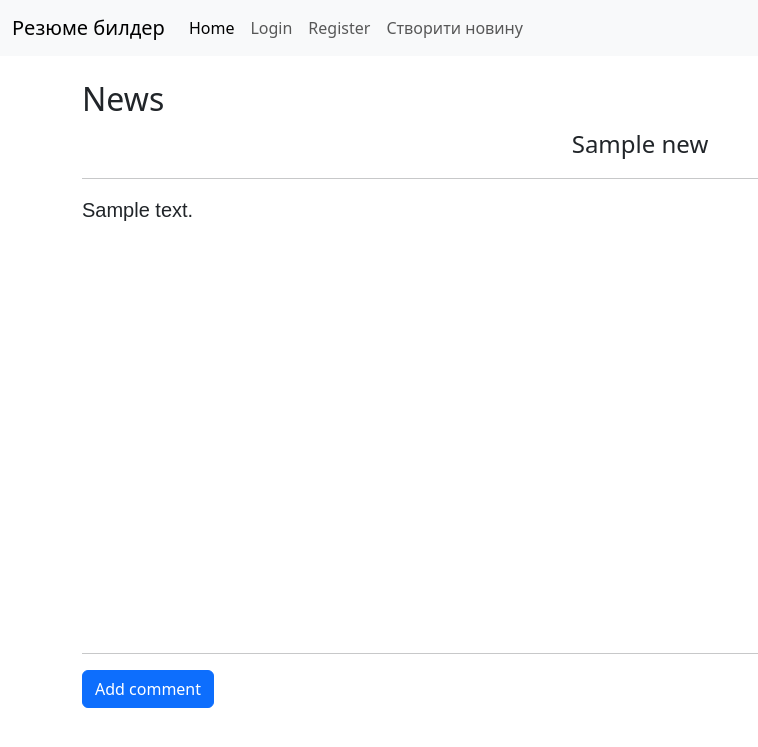
After one commit to Rocer23/Resume, a Django app: page /news/1/ in a window 1280 px wide. The commit adds this page. Shown: the top 747 px of the page, without its empty margins (0-758 px from the left). Run offline with Django 5.2, Linux system fonts and the light colour scheme; tables that the repository leaves empty hold one stand-in row (values such as "Sample post").

Commit message:
create page for new, show news on index page. Creating modal for comments under new

```diff
--- a/core/models.py
+++ b/core/models.py
@@ -21,6 +21,7 @@ class Resume(models.Model):
     content = models.TextField()
     phone = models.CharField(max_length=50, blank=True, null=True)
     address = models.CharField(max_length=255, blank=True, null=True)
+    language = models.TextField()
     created_at = models.DateTimeField(auto_now_add=True)
     updated_at = models.DateTimeField(auto_now=True)
 
--- a/core/urls.py
+++ b/core/urls.py
@@ -17,4 +17,6 @@ urlpatterns = [
     path('create-resume/', views.create_resume, name='create_resume'),
     path('resume/<int:resume_id>/', views.resume, name='resume'),
     path('user-profile/<int:user_id>/', views.user_profile, name='user-profile'),
+    path('news/', views.create_news, name="create-news"),
+    path('news/<int:new_id>/', views.news, name='news')
 ]
--- a/core/views.py
+++ b/core/views.py
@@ -1,9 +1,9 @@
 from django.contrib.auth import login
 from django.contrib.auth.forms import UserCreationForm
 from django.shortcuts import render, redirect
-from .forms import ResumeForm
+from .forms import ResumeForm, NewsForm
 from django.contrib.auth.decorators import login_required
-from core.models import Resume, CustomUser
+from core.models import Resume, CustomUser, News
 
 
 # Create your views here.
@@ -16,9 +16,13 @@ def index(request):
     }
     # show all resumes on index
     resumes = Resume.objects.all()
+
+    # show all news on index
+    news_list = News.objects.all()
     return render(request, 'index.html', {
         'context': context,
-        'resumes': resumes
+        'resumes': resumes,
+        'news_list': news_list,
     })
 
 
@@ -57,8 +61,15 @@ def resume(request, resume_id):
     try:
         resumes = Resume.objects.get(id=resume_id, user=request.user)
     except Resume.DoesNotExist:
-        return redirect('resume.html')
-    return render(request, 'resume.html', {'resume': resumes, 'title': resumes.title, 'description': resumes.content})
+        return redirect('index')
+    return render(request, 'resume.html', {
+        'resume': resumes,
+        'title': resumes.title,
+        'description': resumes.content,
+        'phone': resumes.phone,
+        "address": resumes.address,
+        "languages": resumes.language
+    })
 
 
 def user_profile(request, user_id):
@@ -73,3 +84,25 @@ def user_profile(request, user_id):
         'title': f"{user.username}'s Profile",
         'description': f"Profile page of {user.username}"
     })
+
+
+def create_news(request):
+    if request.method == "POST":
+        form = NewsForm(request.POST)
+        if form.is_valid():
+            news = form.save()
+            return redirect('news', {'news': news})
+    else:
+        form = NewsForm()
+    return render(request, "create_new.html", {"form": form})
+
+
+def news(request, new_id):
+    try:
+        news = News.objects.get(id=new_id)
+    except News.DoesNotExist:
+        return redirect('index')
+    return render(request, 'news.html', {
+        'title': news.title,
+        'content': news.content
+    })
--- /dev/null
+++ b/static/js/modal.js
@@ -0,0 +1,12 @@
+document.addEventListener('DOMContentLoaded', function() {
+    var commentModal = new bootstrap.Modal(document.getElementById('Modal'));
+    var btn = document.getElementById('openModal');
+    var closeBtn = document.getElementById('closeModal');
+
+    btn.addEventListener('click', function() {
+        commentModal.show();
+    })
+    closeBtn.addEventListener('click', function() {
+        commentModal.close();
+    })
+})
--- a/templates/base.html
+++ b/templates/base.html
@@ -27,29 +27,22 @@
                             </form>
                         </li>
                     {% else %}
-                        <li class="nav-item">
+                        <li class="nav-item" id="login-btn">
                             <a class="nav-link" href="{% url 'login' %}">Login</a>
                         </li>
-                        <li class="nav-item">
+                        <li class="nav-item" id="register-btn">
                             <a class="nav-link" href="{% url 'register' %}">Register</a>
                         </li>
                     {% endif %}
                     <li class="nav-item">
-                        <a class="nav-link" href="#">News</a>
+                        <a class="nav-link" href="{% url 'create-news' %}">Створити новину</a>
                     </li>
                     <li class="nav-item">
                         {% if user and user.id %}
                             <a class="nav-link" href="{% url 'user-profile' user.id %}">User profile</a>
                         {% endif %}
                     </li>
-                    <li class="nav-item">
-                        <a class="nav-link disabled" aria-disabled="true">Disabled</a>
-                    </li>
                 </ul>
-                <form class="d-flex" role="search">
-                    <input class="form-control me-2" type="search" placeholder="Search" aria-label="Search"/>
-                    <button class="btn btn-outline-success" type="submit">Search</button>
-                </form>
             </div>
         </div>
     </nav>
@@ -61,9 +54,7 @@
 
     </div>
 
-
-    <!-- script for js file, about message for login and register -->
-    <script src="{% static 'js/message.js' %}"></script>
+    <script src="{% static 'js/modal.js' %}"></script>
     <script src="https://cdn.jsdelivr.net/npm/bootstrap@5.3.6/dist/js/bootstrap.bundle.min.js" integrity="sha384-j1CDi7MgGQ12Z7Qab0qlWQ/Qqz24Gc6BM0thvEMVjHnfYGF0rmFCozFSxQBxwHKO" crossorigin="anonymous"></script>
     <script src="https://cdn.jsdelivr.net/npm/@popperjs/core@2.11.8/dist/umd/popper.min.js" integrity="sha384-I7E8VVD/ismYTF4hNIPjVp/Zjvgyol6VFvRkX/vR+Vc4jQkC+hVqc2pM8ODewa9r" crossorigin="anonymous"></script><script src="https://cdn.jsdelivr.net/npm/bootstrap@5.3.6/dist/js/bootstrap.min.js" integrity="sha384-RuyvpeZCxMJCqVUGFI0Do1mQrods/hhxYlcVfGPOfQtPJh0JCw12tUAZ/Mv10S7D" crossorigin="anonymous"></script>
 </body>
--- a/templates/login.html
+++ b/templates/login.html
@@ -17,6 +17,11 @@
 
             <div class="d-grid gap-2">
                 <button type="submit" class="btn btn-primary">Увійти</button>
+                {% if button is submit %}
+                    <div class="modal-dialog modal-xl">
+                        Your Welcome!
+                    </div>
+                {% endif %}
             </div>
         </form>
 
@@ -26,4 +31,5 @@
     </div>
 </div>
 
+
 {% endblock %}
--- /dev/null
+++ b/templates/news.html
@@ -0,0 +1,68 @@
+{% extends "base.html" %}
+{% block content %}
+<style>
+    .title {
+        font-size: 24px;
+        text-align: center;
+    }
+    .content {
+        font-family: Arial, Helvetica, sans-serif;
+        font-size: 20px;
+    }
+    .under-line {
+        position: relative;
+        top: 412px;
+    }
+    .comment {
+        position: relative;
+        top: 412px;
+    }
+</style>
+
+
+
+<h2>News</h2>
+
+<div class="title">{{ title }}</div>
+<hr>
+<p class="content">
+    <span>
+        {{ content }}
+    </span>
+</p>
+
+<hr class="under-line">
+
+<div class="comment">
+    <button id="openModal"  type="button" class="btn btn-primary" data-bs-toggle="modal" data-bs-target="Model" data-bs-whatever="comment">Add comment</button>
+    <div class="modal fade" id="Modal" tabindex="-1" aria-labelledby="ModalLabel" aria-hidden="true">
+        <div class="modal-dialog">
+
+            <div class="modal-content">
+
+                <div class="modal-header">
+                    <h1 class="modal-title fs-5" id="ModalLabel">New Comment</h1>
+                    <button id="closeModal" type="button" class="btn-close" data-bs-dismiss="modal" aria-label="Close"></button>
+                </div>
+
+                <div class="modal-body">
+                    <form>
+                        <div class="mb-3">
+                            <label for="comment-text" class="col-form-label">Comment:</label>
+                            <textarea class="form-control" id="comment-text"></textarea>
+                        </div>
+                    </form>
+                </div>
+
+                <div class="modal-footer">
+                    <button type="button" id="closeModal" class="btn btn-secondary" data-bs-dismiss="modal">Close</button>
+                    <button type="button" class="btn btn-primary">Send comment</button>
+                </div>
+
+            </div>
+        </div>
+    </div>
+</div>
+
+
+{% endblock %}
```
Also changed, not shown: core/forms.py (+14 -3 lines), static/js/message.js (deleted, +0 -83 lines), templates/create_new.html (added, +21 -0 lines), templates/create_resume.html (+7 -0 lines), templates/index.html (+21 -1 lines), templates/resume.html (+15 -11 lines), core/migrations/0004_resume_language.py (added), core/migrations/0005_alter_resume_language.py (added).
